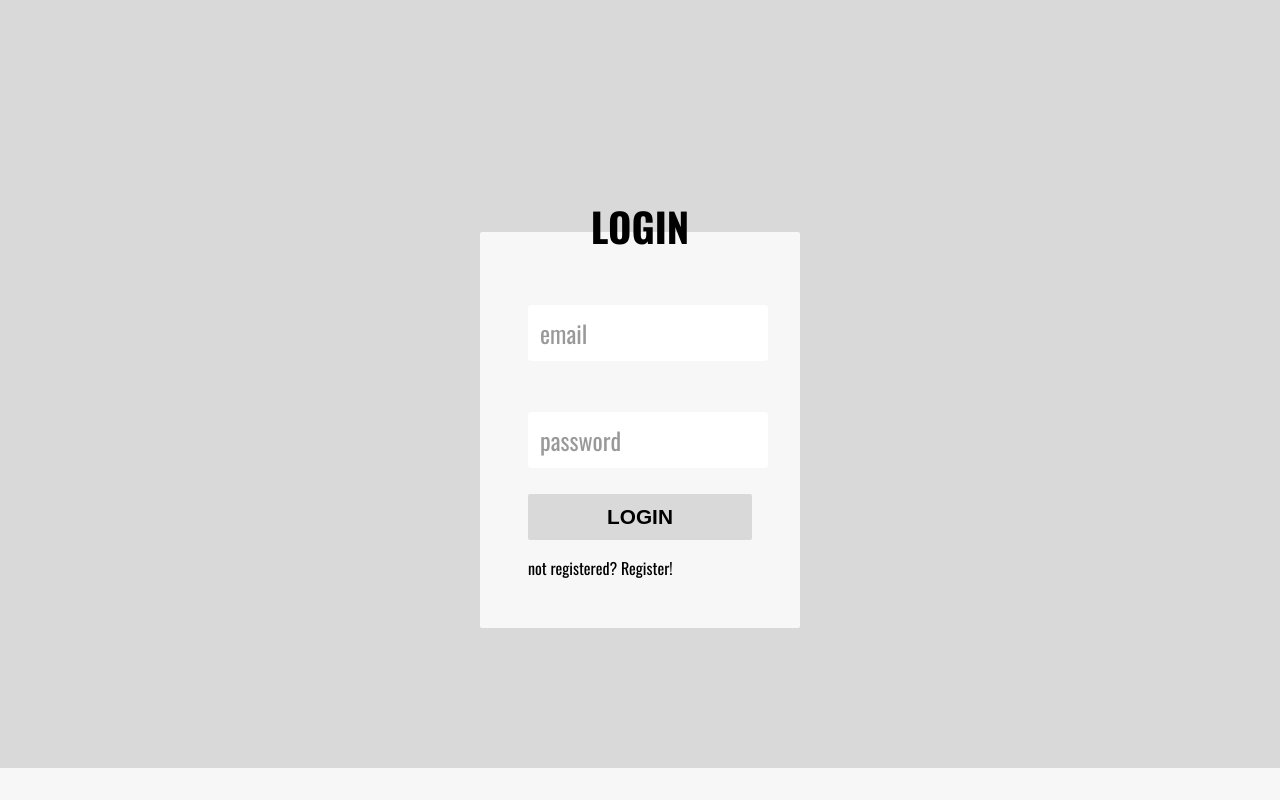
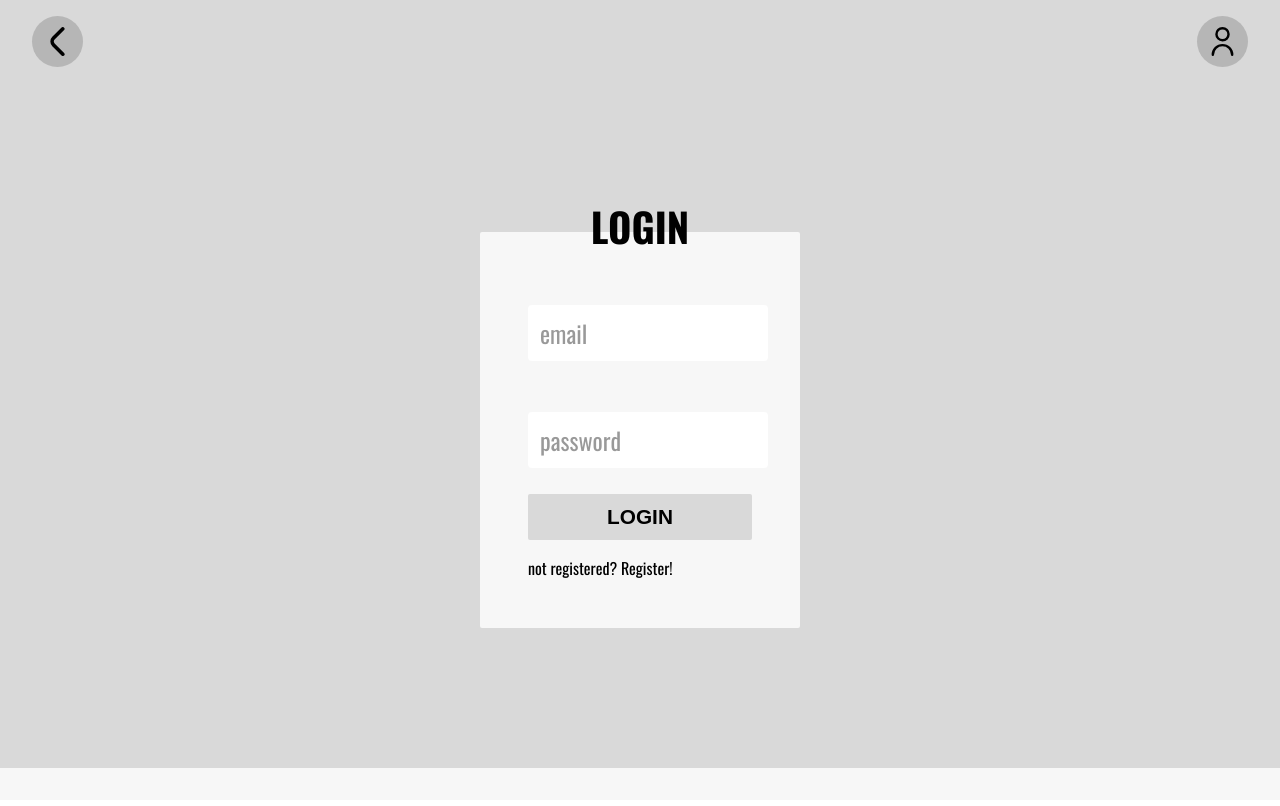
Before and after one commit to Isuapp/training-app, a React (Create React App) app: page / in a window 1280 px wide. Shown: the top 806 px of the page. Built offline with nearby package versions, Linux system fonts and the light colour scheme.

Commit message:
Header up done

```diff
--- a/src/App.js
+++ b/src/App.js
@@ -18,6 +18,7 @@ import { useModal } from './context/modalContext';
 import { useUser } from './context/UserContext';
 import { useAdmin } from './context/adminContext';
 import FilterTraining from './components/filterTraining/FilterTraining';
+import HeaderUp from './components/headerUp/HeaderUp';
 
 function App() {
 
@@ -26,6 +27,7 @@ function App() {
   const [modal]=useModal();
   return (
     <div className="app">
+      <HeaderUp />
      <Header/>
      <main className='main-app'>
       <Routes>
--- a/src/components/header/Header.js
+++ b/src/components/header/Header.js
@@ -38,7 +38,7 @@ const Header = () => {
   }
 
   return(
-    <header>
+    <header className='main-header'>
       <nav>
         {user&& <IconButton onClick={logout} icon={signout}/> }
         {user&& <IconButton onClick={()=>{setModal(<FilterTraining />)}} icon={search}/> }
--- a/src/components/header/header.css
+++ b/src/components/header/header.css
@@ -1,4 +1,4 @@
-header{
+header.main-header{
     background-color: var(--white);
     width: 100%;
     padding:1rem 1.5rem;
@@ -7,7 +7,7 @@ header{
     bottom: 0;
 }
 
-header> nav{
+header.main-header> nav{
     display: flex;
     justify-content: space-between;
     gap:2rem;
--- a/src/components/headerUp/HeaderUp.js
+++ b/src/components/headerUp/HeaderUp.js
@@ -20,14 +20,14 @@ const HeaderUp = ()=>{
       }
 
       const back =()=>{
-        navigate('/');
+        navigate(-1);
       }
 
     return(
-        <>
+        <header className='header-up'>
             <IconButton  onClick={back} icon={arrowIcon} className='icon-header-up'/>
             <IconButton onClick={logout}icon={userIcon} className='icon-header-up'/>
-        </>
+        </header>
     )
 }
 
--- a/src/components/headerUp/headerUp.css
+++ b/src/components/headerUp/headerUp.css
@@ -1,5 +1,7 @@
-
-.icon-header-up{
-    position:fixed;
-    border: 1px solid red;
+header.header-up{
+    position: fixed;
+    width: 100%;
+    display: flex;
+    justify-content: space-between;
+    padding:1rem 2rem;
 }
--- a/src/containers/AddTrainingContainer.js
+++ b/src/containers/AddTrainingContainer.js
@@ -1,9 +1,6 @@
 
 import AddTraining from '../components/addTraining/AddTraining';
-import arrow from '../assets/brand/icons/arrow.svg';
-import IconButton from '../components/iconButton/IconButton';
 import { useNavigate } from 'react-router-dom';
-import HeaderUp from '../components/headerUp/HeaderUp';
 
 
 const AddTrainigContainer = ()=>{
@@ -15,7 +12,6 @@ const AddTrainigContainer = ()=>{
 
     return(
         <>
-            <HeaderUp/>
             <AddTraining/>
         </>
     )
--- a/src/containers/EditTrainingContainer.js
+++ b/src/containers/EditTrainingContainer.js
@@ -1,10 +1,6 @@
 import { useNavigate, useParams } from "react-router-dom";
 import useTraining from "../hooks/useTraining";
 import EditTrainig from "../components/editTraining/EditTraining";
-import arrow from '../assets/brand/icons/arrow.svg';
-import IconButton from '../components/iconButton/IconButton';
-import HeaderUp from "../components/headerUp/HeaderUp";
-
 const EditTrainigContainer = ()=>{
 
     const {id} = useParams();
@@ -17,7 +13,6 @@ const EditTrainigContainer = ()=>{
 
     return(
         <main>
-            <HeaderUp />
             <EditTrainig />
         </main>
     )
--- a/src/containers/TrainingDetailsContainer.js
+++ b/src/containers/TrainingDetailsContainer.js
@@ -7,7 +7,6 @@ import Training from "../components/training/Training";
 import { likesService } from "../services";
 import { useAdmin } from "../context/adminContext";
 import { useUser } from "../context/UserContext";
-import HeaderUp from "../components/headerUp/HeaderUp";
 
 const TrainingDetails = ()=>{
     const {id} = useParams();
@@ -39,7 +38,6 @@ const TrainingDetails = ()=>{
       }
     return(
         <main>
-          <HeaderUp />
            <Training
                 training={training}
                 likes={()=>{handleLikes(training.id)}}
--- a/src/containers/TrainingsContainer.js
+++ b/src/containers/TrainingsContainer.js
@@ -5,7 +5,6 @@ import { useUser } from '../context/UserContext';
 import { deleteTrainingServices } from '../services';
 import FilterTraining from "../components/filterTraining/FilterTraining";
 import TrainingMiniCard from "../components/trainingsMiniCard/TraininingMiniCard";
-import { useState } from "react";
 
 const Trainings = ()=>{
 
```
